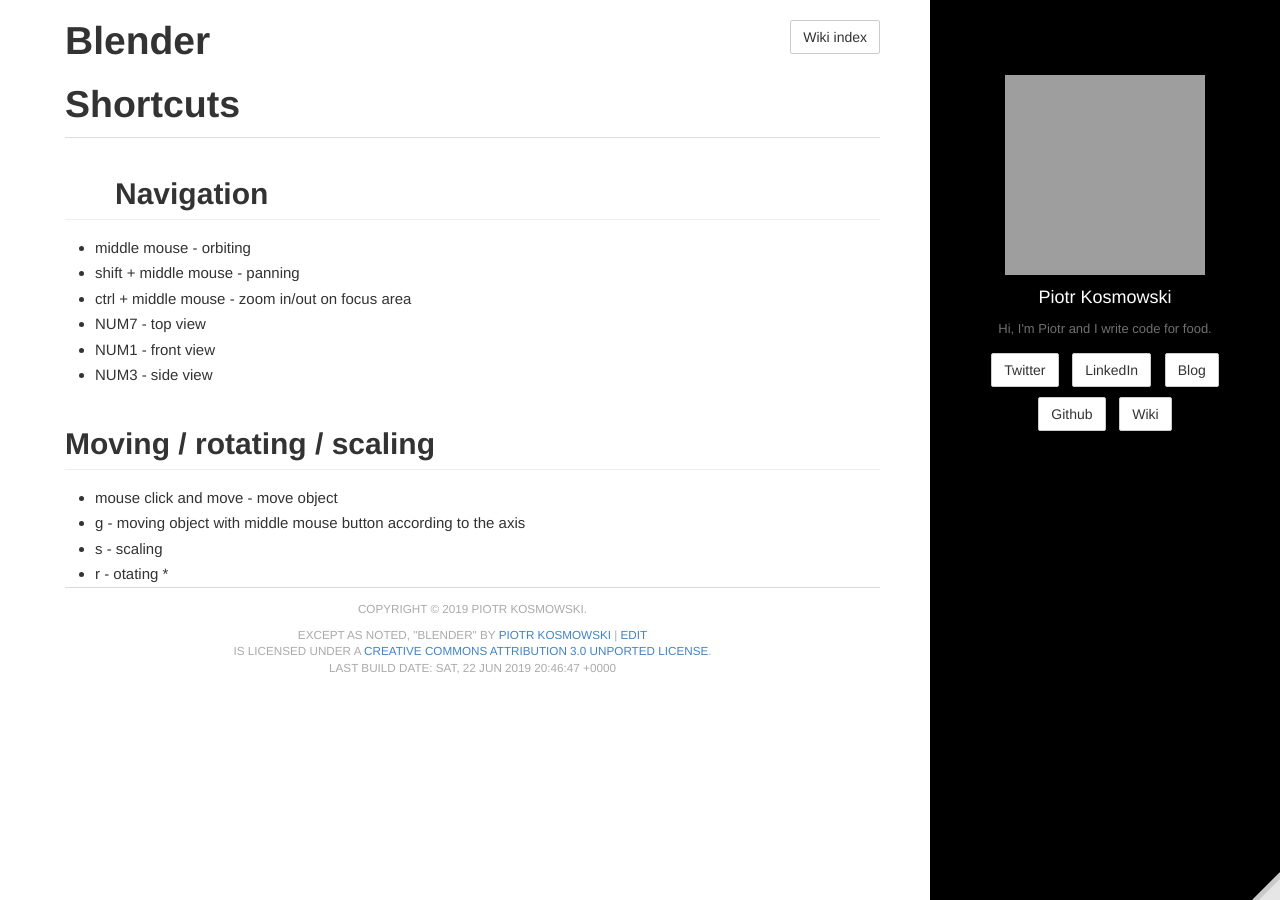
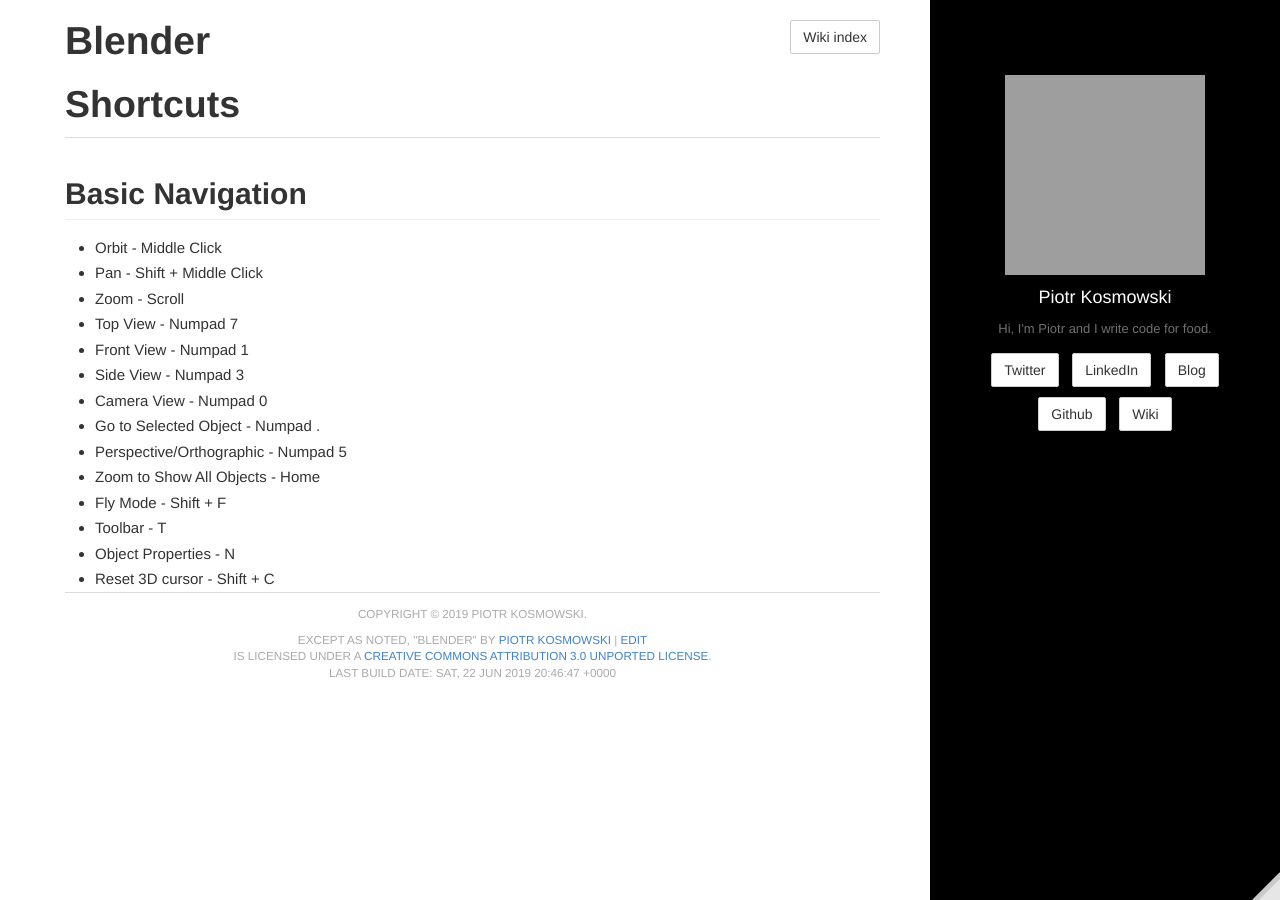
Before and after one commit to kospiotr/kospiotr.github.io, a Jekyll site: the page built from wiki/blender.md, in a window 1280 px wide. Built offline with Jekyll 4.4.1, drawn with Linux system fonts in a browser that asks for light colours; grey boxes are pictures that could not be loaded.

Commit message:
Update blender.md

```diff
--- a/wiki/blender.md
+++ b/wiki/blender.md
@@ -8,17 +8,18 @@
 
 # Shortcuts
 
-## Navigation
-* middle mouse - orbiting
-* shift + middle mouse - panning
-* ctrl + middle mouse - zoom in/out on focus area
-* NUM7 - top view
-* NUM1 - front view
-* NUM3 - side view
-
-## Moving / rotating / scaling
-* mouse click and move - move object
-* g - moving object with middle mouse button according to the axis
-* s - scaling
-* r - otating
-*
+## Basic Navigation
+* Orbit - Middle Click
+* Pan - Shift + Middle Click
+* Zoom - Scroll
+* Top View - Numpad 7
+* Front View - Numpad 1
+* Side View - Numpad 3
+* Camera View - Numpad 0
+* Go to Selected Object - Numpad .
+* Perspective/Orthographic - Numpad 5
+* Zoom to Show All Objects - Home
+* Fly Mode - Shift + F
+* Toolbar - T
+* Object Properties - N
+* Reset 3D cursor - Shift + C
```
